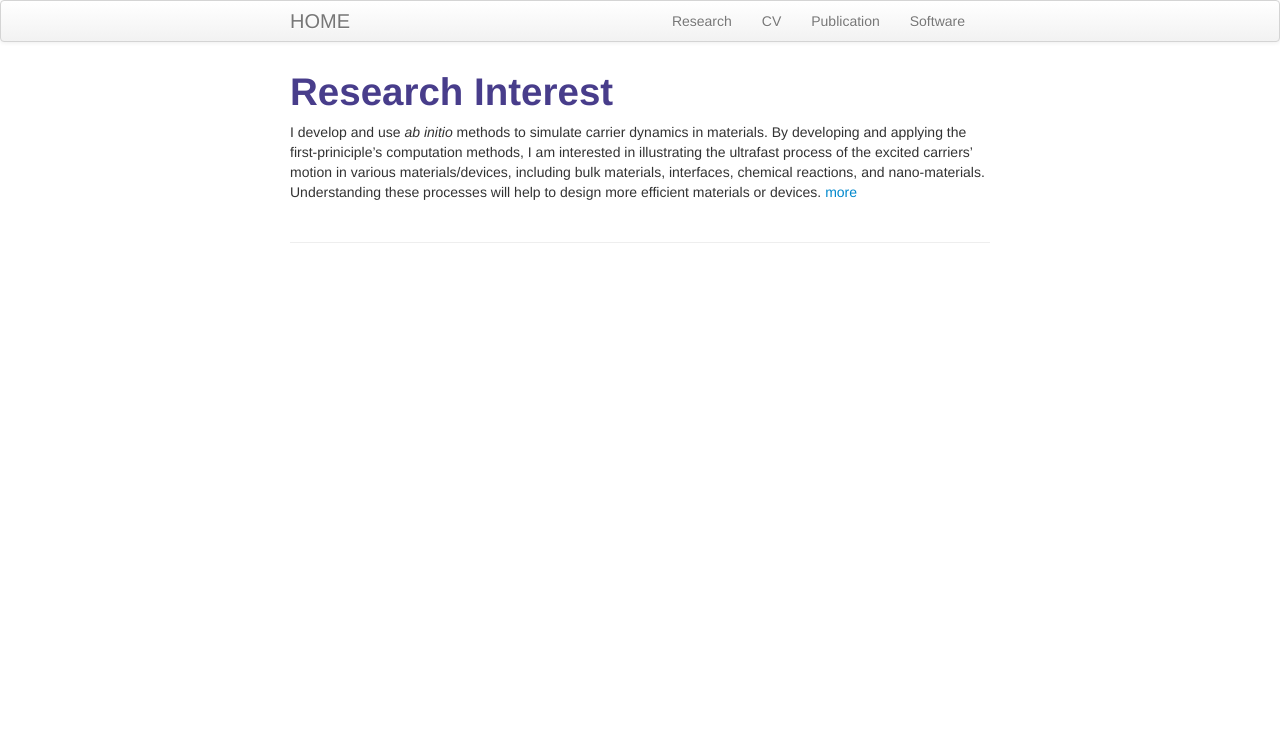
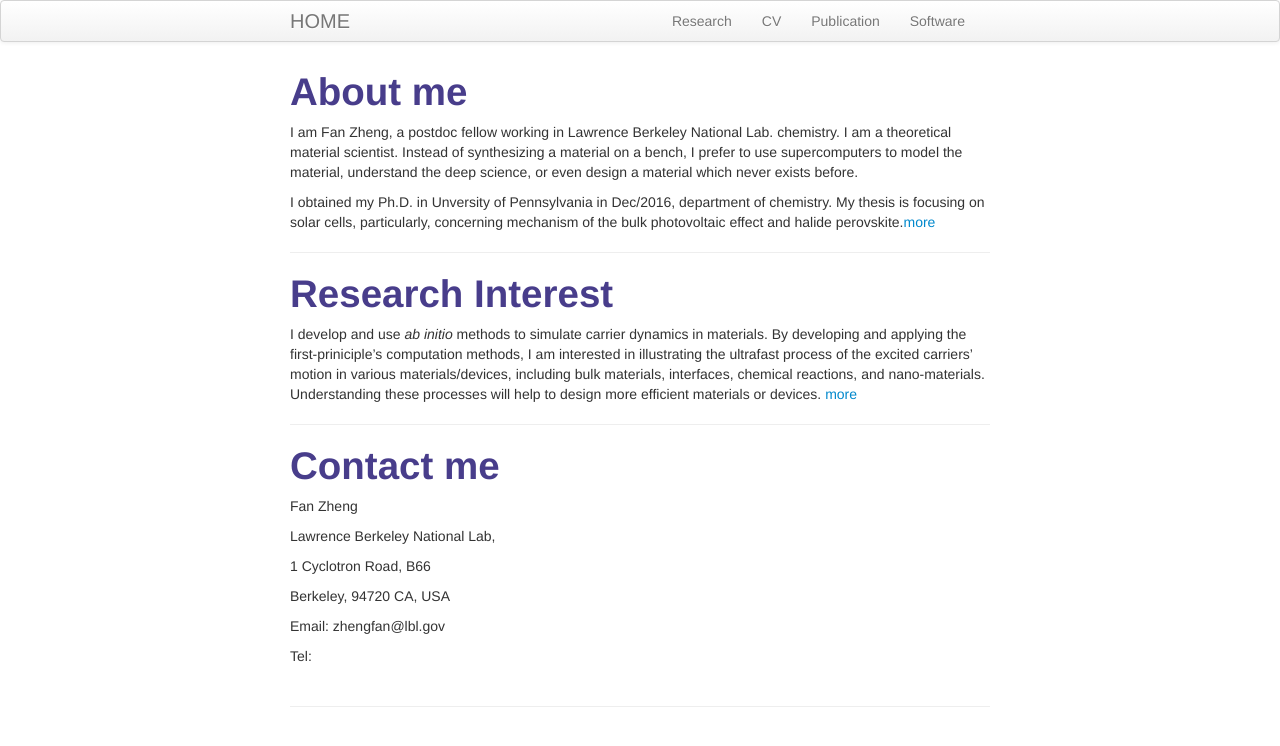
Before and after one commit to zhengfann/web, a Jekyll site: the page built from index.md, in a window 1280 px wide. Shown: the top 746 px of the page. Built offline with Jekyll 4.4.1, drawn with Linux system fonts in a browser that asks for light colours.

Commit message:
update more

```diff
--- a/index.md
+++ b/index.md
@@ -5,6 +5,38 @@ description: Fan Zheng
 keywords: Fan Zheng, first principle, Ph.D. Berkeley Lab
 ---
 
+# About me
+
+I am Fan Zheng, a postdoc fellow working in Lawrence Berkeley National Lab.
+chemistry. I am a theoretical material scientist. Instead of synthesizing
+a material on a bench, I prefer to use supercomputers to model the material,
+understand the deep science, or even design a material which never exists before.
+
+I obtained my Ph.D. in Unversity of Pennsylvania in Dec/2016, department of
+chemistry. My thesis is focusing on solar cells, particularly, concerning
+mechanism of the bulk photovoltaic effect and halide perovskite.[more](/pages/cv.md)
+
+---
 # Research Interest
 
-I develop and use *ab initio* methods to simulate carrier dynamics in materials. By developing and applying the first-priniciple's computation methods, I am interested in illustrating the ultrafast process of the excited carriers' motion in various materials/devices, including bulk materials, interfaces, chemical reactions, and nano-materials. Understanding these processes will help to design more efficient materials or devices. [more](/_research/research.md)
+I develop and use *ab initio* methods to simulate carrier dynamics in materials.
+By developing and applying the first-priniciple's computation methods, I am
+interested in illustrating the ultrafast process of the excited carriers'
+motion in various materials/devices, including bulk materials, interfaces,
+chemical reactions, and nano-materials. Understanding these processes will
+help to design more efficient materials or devices. [more](/pages/research.md)
+
+---
+# Contact me
+
+Fan Zheng
+
+Lawrence Berkeley National Lab,
+
+1 Cyclotron Road, B66
+
+Berkeley, 94720 CA, USA
+
+Email: zhengfan@lbl.gov
+
+Tel:
```
Also changed, not shown: _cv/cv.md (deleted, +0 -5 lines), _research/research.md (deleted, +0 -46 lines), pages/cv.md (added, +78 -0 lines), pages/publication.md (added, +55 -0 lines), pages/software.md (+15 -3 lines), _cv/index.md (deleted).
